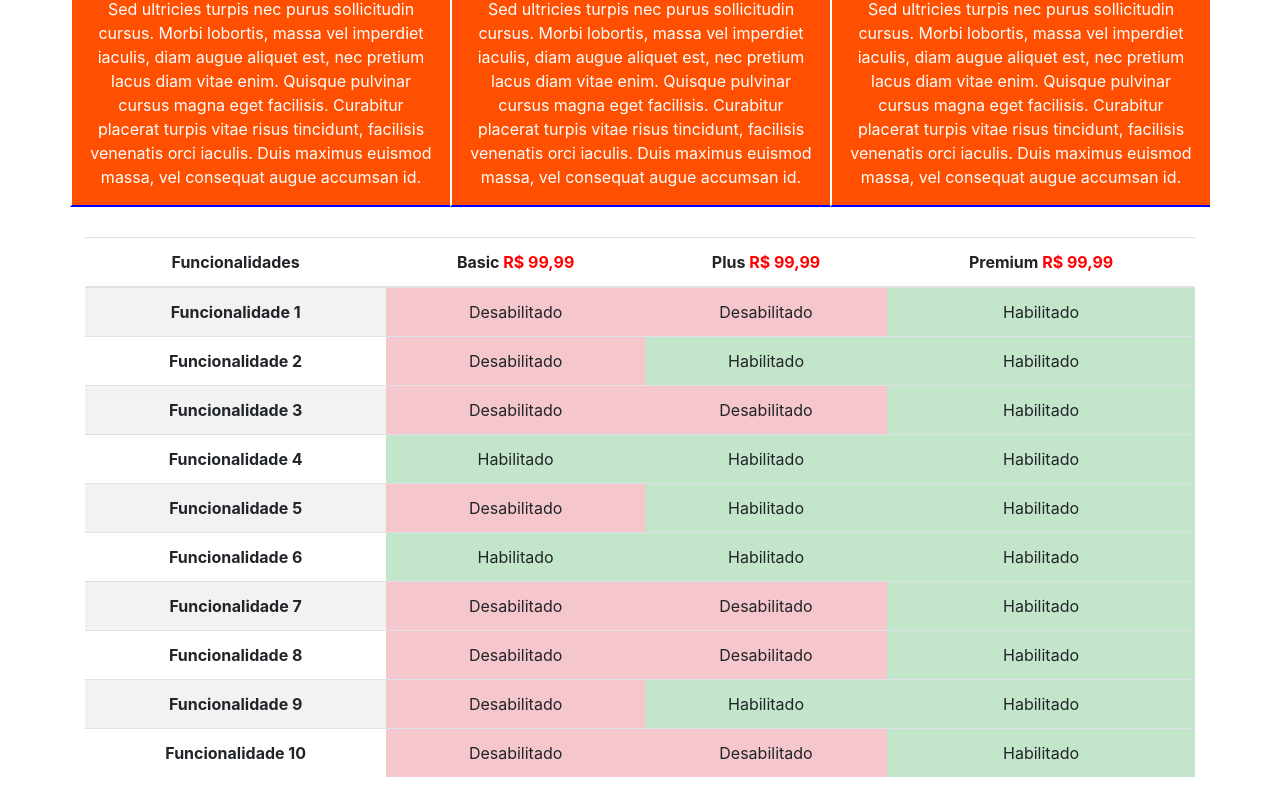
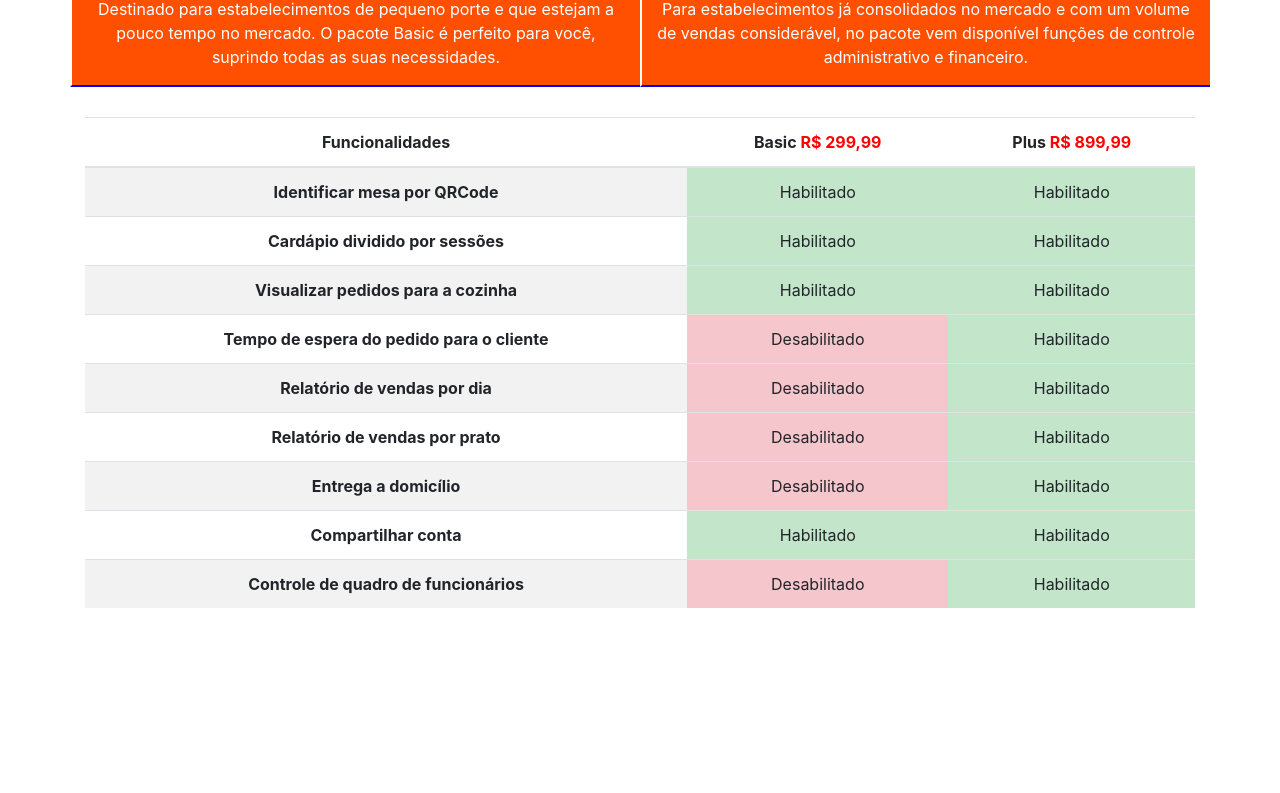
Before and after one commit to HercullesH/foodguruWeb, a plain HTML site: page pacotes.html in a window 1280 px wide. Shown: the part 220-1013 px from the top of the page. After the commit the page ends 844 px from the top, so only its background shows below. Drawn offline with nearby package versions, Linux system fonts and the light colour scheme.

Commit message:
Sprint 2

```diff
--- a/css/index.css
+++ b/css/index.css
@@ -77,3 +77,7 @@ p{
 	margin-top: 20px;
 	margin-bottom: 20px;
 }
+
+.tamanho{
+	font-size: 20px;
+}
--- a/pacotes.html
+++ b/pacotes.html
@@ -27,7 +27,6 @@
 
         <div class="collapse navbar-collapse" id="navbarFoodGuru">
           <ul class="navbar-nav mr-auto">
-            <li class="nav-item"> <a href="como-funciona.html">Como funciona</a> </li>
 
 
 
@@ -60,107 +59,96 @@
       </div>
 
       <div class="row">
-        <div class="background-laranja col-lg-4">
+        <div class="background-laranja col-lg-6">
           <h2>Basic</h2>
 
-          <p>Sed ultricies turpis nec purus sollicitudin cursus. Morbi lobortis, massa vel imperdiet iaculis, diam augue aliquet est, nec pretium lacus diam vitae enim. Quisque pulvinar cursus magna eget facilisis. Curabitur placerat turpis vitae risus tincidunt, facilisis venenatis orci iaculis. Duis maximus euismod massa, vel consequat augue accumsan id.</p>
+          <p>Destinado para estabelecimentos de pequeno porte e que estejam a pouco tempo no mercado. O pacote Basic é perfeito para você, suprindo todas as suas necessidades.</p>
         </div>
 
-        <div class="background-laranja col-lg-4">
+        <div class="background-laranja col-lg-6">
           <h2>Plus</h2>
 
-          <p>Sed ultricies turpis nec purus sollicitudin cursus. Morbi lobortis, massa vel imperdiet iaculis, diam augue aliquet est, nec pretium lacus diam vitae enim. Quisque pulvinar cursus magna eget facilisis. Curabitur placerat turpis vitae risus tincidunt, facilisis venenatis orci iaculis. Duis maximus euismod massa, vel consequat augue accumsan id.</p>
+          <p>Para estabelecimentos já consolidados no mercado e com um volume de vendas considerável, no pacote vem disponível funções de controle administrativo e financeiro.</p>
         </div>
 
-        <div class="background-laranja col-lg-4">
-          <h2>Premium</h2>
 
-          <p>Sed ultricies turpis nec purus sollicitudin cursus. Morbi lobortis, massa vel imperdiet iaculis, diam augue aliquet est, nec pretium lacus diam vitae enim. Quisque pulvinar cursus magna eget facilisis. Curabitur placerat turpis vitae risus tincidunt, facilisis venenatis orci iaculis. Duis maximus euismod massa, vel consequat augue accumsan id.</p>
-        </div>
       </div>
 
       <div class="row" id="tabela">
-        <div class="col-lg-12">
+        <div class="col-lg-12 col-12">
           <table class="table table-striped centralizar" >
             <thead>
               <tr>
                 <th scope="col">Funcionalidades</th>
-                <th scope="col">Basic <span class="vermelho">R$ 99,99</span></th>
-                <th scope="col">Plus <span class="vermelho">R$ 99,99</span></th>
-                <th scope="col">Premium <span class="vermelho">R$ 99,99 </span></th>
+                <th scope="col">Basic <span class="vermelho">R$ 299,99</span></th>
+                <th scope="col">Plus <span class="vermelho">R$ 899,99</span></th>
               </tr>
             </thead>
 
             <tbody>
               <tr>
-                <th scope="row">Funcionalidade 1</th>
-                <td class="table-danger">Desabilitado</td>
-                <td class="table-danger">Desabilitado</td>
+                <th scope="row">Identificar mesa por QRCode</th>
                 <td class="table-success">Habilitado</td>
+                <td class="table-success">Habilitado</td>
+
               </tr>
 
               <tr>
-                <th scope="row">Funcionalidade 2</th>
-                <td class="table-danger">Desabilitado</td>
+                <th scope="row">Cardápio dividido por sessões</th>
                 <td class="table-success">Habilitado</td>
                 <td class="table-success">Habilitado</td>
+
               </tr>
 
               <tr>
-                <th scope="row">Funcionalidade 3</th>
-                <td class="table-danger">Desabilitado</td>
-                <td class="table-danger">Desabilitado</td>
+                <th scope="row">Visualizar pedidos para a cozinha</th>
                 <td class="table-success">Habilitado</td>
+                <td class="table-success">Habilitado</td>
+
               </tr>
 
               <tr>
-                <th scope="row">Funcionalidade 4</th>
+                <th scope="row">Tempo de espera do pedido para o cliente</th>
+                <td class="table-danger">Desabilitado</td>
                 <td class="table-success">Habilitado</td>
-                <td class="table-success">Habilitado</td>
-                <td class="table-success">Habilitado</td>
+
               </tr>
 
               <tr>
-                <th scope="row">Funcionalidade 5</th>
+                <th scope="row">Relatório de vendas por dia</th>
                 <td class="table-danger">Desabilitado</td>
                 <td class="table-success">Habilitado</td>
-                <td class="table-success">Habilitado</td>
+
               </tr>
 
               <tr>
-                <th scope="row">Funcionalidade 6</th>
+                <th scope="row">Relatório de vendas por prato</th>
+                <td class="table-danger">Desabilitado</td>
                 <td class="table-success">Habilitado</td>
-                <td class="table-success">Habilitado</td>
-                <td class="table-success">Habilitado</td>
+
               </tr>
 
               <tr>
-                <th scope="row">Funcionalidade 7</th>
-                <td class="table-danger">Desabilitado</td>
+                <th scope="row">Entrega a domicílio</th>
                 <td class="table-danger">Desabilitado</td>
                 <td class="table-success">Habilitado</td>
+
               </tr>
 
               <tr>
-                <th scope="row">Funcionalidade 8</th>
-                <td class="table-danger">Desabilitado</td>
-                <td class="table-danger">Desabilitado</td>
+                <th scope="row">Compartilhar conta</th>
                 <td class="table-success">Habilitado</td>
+                <td class="table-success">Habilitado</td>
+
               </tr>
 
               <tr>
-                <th scope="row">Funcionalidade 9</th>
+                <th scope="row">Controle de quadro de funcionários</th>
                 <td class="table-danger">Desabilitado</td>
                 <td class="table-success">Habilitado</td>
-                <td class="table-success">Habilitado</td>
+
               </tr>
 
-              <tr>
-                <th scope="row">Funcionalidade 10</th>
-                <td class="table-danger">Desabilitado</td>
-                <td class="table-danger">Desabilitado</td>
-                <td class="table-success">Habilitado</td>
-              </tr>
 
             </tbody>
 
```
Also changed, not shown: como-funciona.html (deleted, +0 -55 lines), index.html (+13 -10 lines), quem-somos.html (+8 -10 lines).
